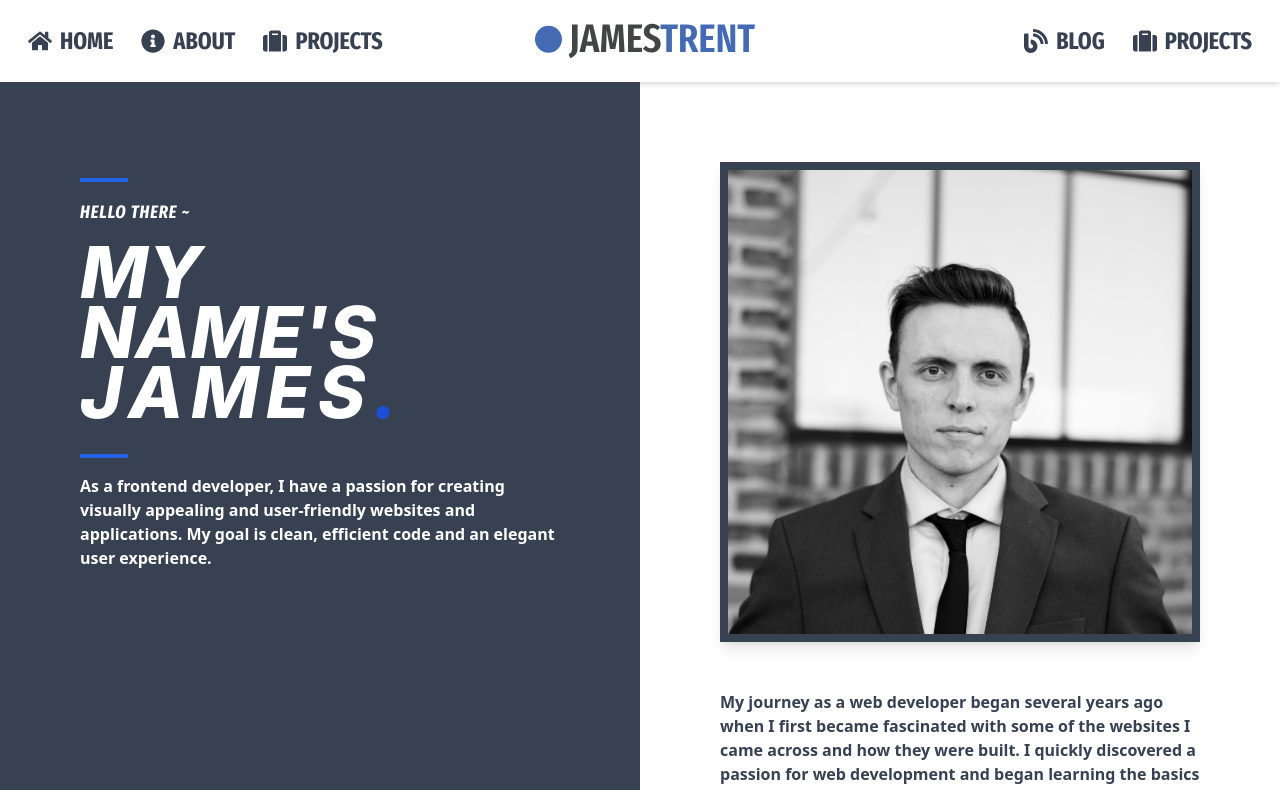
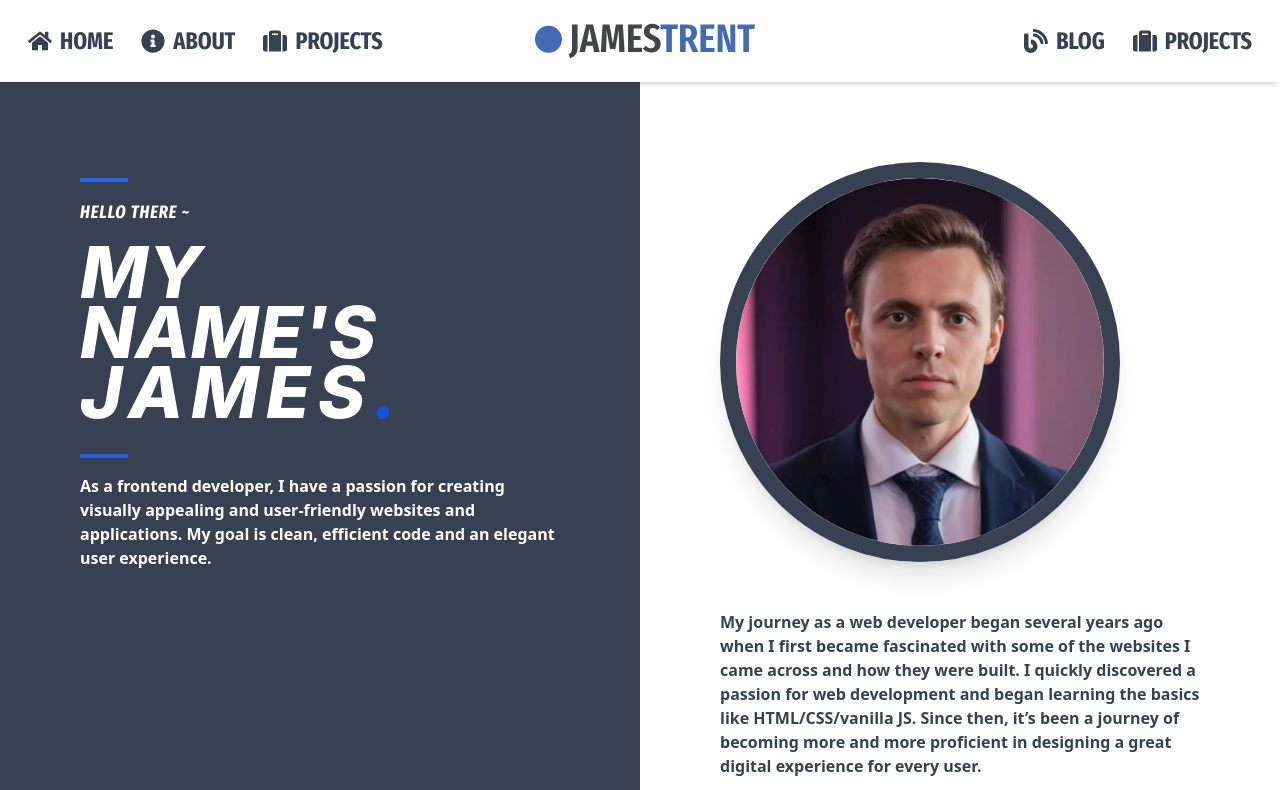
Before and after one commit to trentphoto/portfolio, a Next.js app: page /about in a window 1280 px wide. Shown: the top 790 px of the page. Built offline with nearby package versions, Linux system fonts and the light colour scheme.

Commit message:
Update about.tsx - Headshot

```diff
--- a/src/pages/about.tsx
+++ b/src/pages/about.tsx
@@ -3,8 +3,8 @@ import Nav from "@/components/Nav";
 import Image from "next/image";
 import { motion } from 'framer-motion';
 import { animation } from '../lib/animation'
-import { FaFileAlt, FaSuitcase } from "react-icons/fa";
-import { data, nav } from "@/lib/data";
+import { FaSuitcase } from "react-icons/fa";
+import { nav } from "@/lib/data";
 
 export default function about() {
   return (
@@ -30,14 +30,13 @@ export default function about() {
 
         </div>
         <div className="p-12 md:p-20">
-            <Image src="/images/j.jpg" alt="Picture of the author" className="border-8 border-gray-700 shadow-lg mb-12" width={500} height={500} />
+            <Image src="/images/circle.webp" alt="Picture of the author" className="rounded-full border-[16px] border-gray-700  overflow-hidden shadow-xl mb-12" width={400} height={400} />
             <p className="mb-8 font-bold">My journey as a web developer began several years ago when I first became fascinated with some of the websites I came across and how they were built. I quickly discovered a passion for web development and began learning the basics like HTML/CSS/vanilla JS. Since then, it’s been a journey of becoming more and more proficient in designing a great digital experience for every user.</p>
             <div className="mb-2">
               <ButtonLink href={nav.projects} className='text-center self-center' variant='grayscale' leftIcon={FaSuitcase}>View My Projects</ButtonLink>
             </div>
         </div>
       </div>
-
     </>
   )
 }
```
